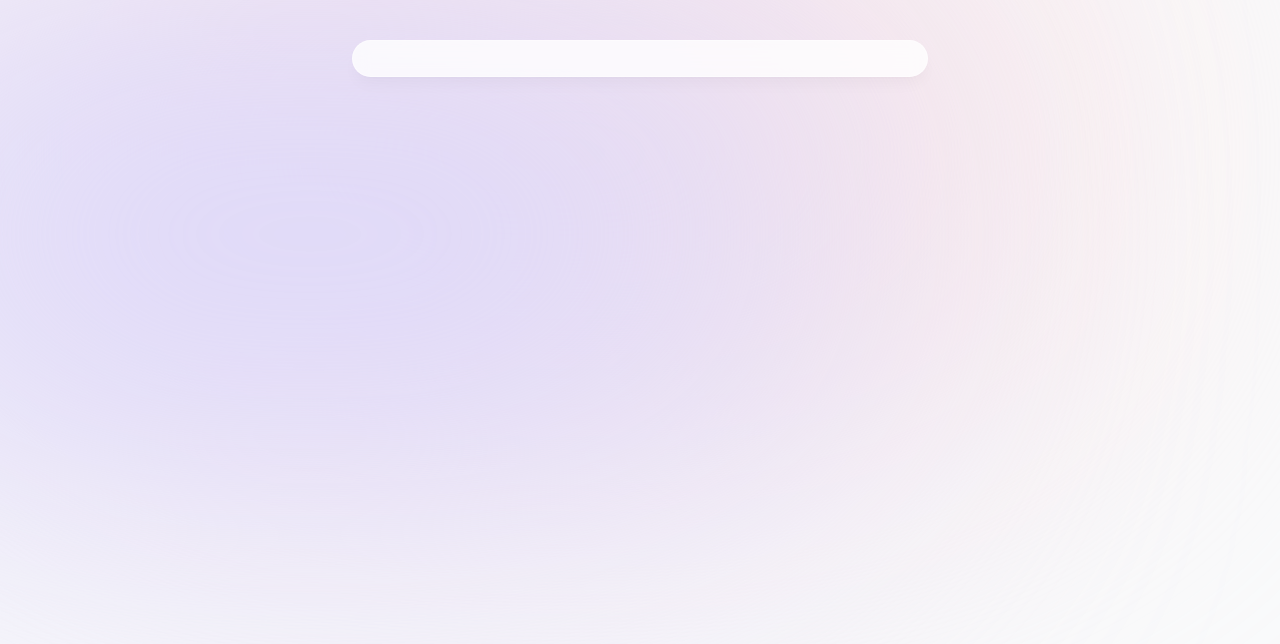
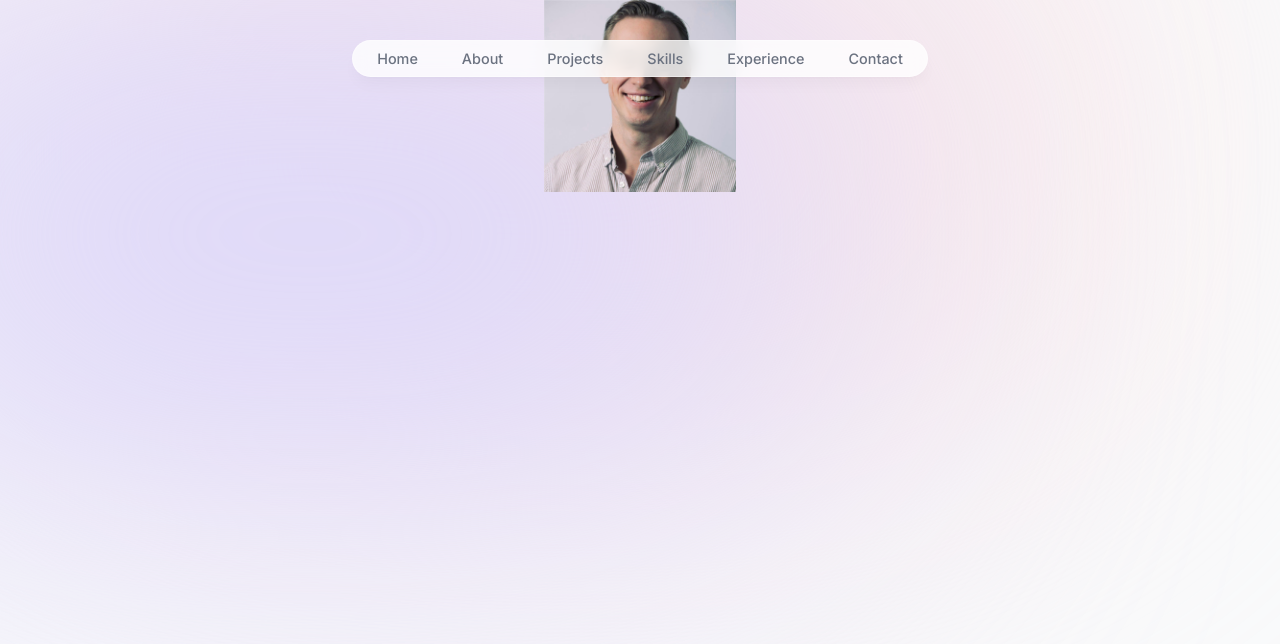
Before and after one commit to axxcident/Portafolio, a Next.js app: page / in a window 1280 px wide. Shown: the top 644 px of the page. Built offline with nearby package versions, Linux system fonts and the light colour scheme.

Commit message:
1:22:42 intro section

```diff
--- a/app/page.tsx
+++ b/app/page.tsx
@@ -1,3 +1,9 @@
+import Intro from "@/components/intro";
+
 export default function Home() {
-  return <main className=""></main>;
+  return (
+    <main className="">
+      <Intro />
+    </main>
+  );
 }
--- a/components/header.tsx
+++ b/components/header.tsx
@@ -12,11 +12,24 @@
         initial={{ y: -100, x: "-50%", opacity: 0 }}
         animate={{ y: 0, x: "-50%", opacity: 1 }}
       ></motion.div>
-      <nav className="flex fixed top-[0.15rem] left-1/2 h-12 -translate-x-1/2 py-2 sm:top-[1.7rem] sm:h-[initial] sm:py-0">
+      {/* sm:top-[1.7rem] enligt tutorial */}
+      <nav className="flex fixed top-[0.15rem] left-1/2 h-12 -translate-x-1/2 py-2 sm:top-[2.25rem] sm:h-[initial] sm:py-0">
         <ul className="flex w-[22rem] flex-wrap items-center justify-center gap-y-1 text-[0.9rem] font-medium text-gray-500 sm:w-[initial] sm:flex-nowrap sm:gap-5">
-          {/* {links.map((link) => (
-            <li>{link.name}</li>
-          ))} */}
+          {links.map((link) => (
+            <motion.li
+              key={link.hash}
+              className="h-3/4 flex items-center justify-center"
+              initial={{ y: -100, opacity: 0 }}
+              animate={{ y: 0, opacity: 1 }}
+            >
+              <Link
+                href={link.hash}
+                className="flex w-full items-center justify-center px-3 py-3 hover:text-gray-950 transition"
+              >
+                {link.name}
+              </Link>
+            </motion.li>
+          ))}
         </ul>
       </nav>
     </header>
--- /dev/null
+++ b/components/intro.tsx
@@ -0,0 +1,14 @@
+import Image from "next/image";
+import React from "react";
+
+export default function intro() {
+  return (
+    <section>
+      <div className="flex items-center justify-center">
+        <div>
+          <Image src="/me.jpg" alt="Axel Olivecrona" width="192" height="192" />
+        </div>
+      </div>
+    </section>
+  );
+}
--- a/lib/data.ts
+++ b/lib/data.ts
@@ -3,7 +3,7 @@
 import { FaReact } from "react-icons/fa";
 import { LuGraduationCap } from "react-icons/lu";
 import tjuvgodsImg from "@/public/tjuvgods.jpg";
-import kwitterImg from "@/public/kwitter.jpg";
+import kwitterImg from "@/public/kwitter.png";
 import atomcollaborationImg from "@/public/atomcollaboration.jpg";
 
 export const links = [
```
Also changed, not shown: public/me.jpg (added).
